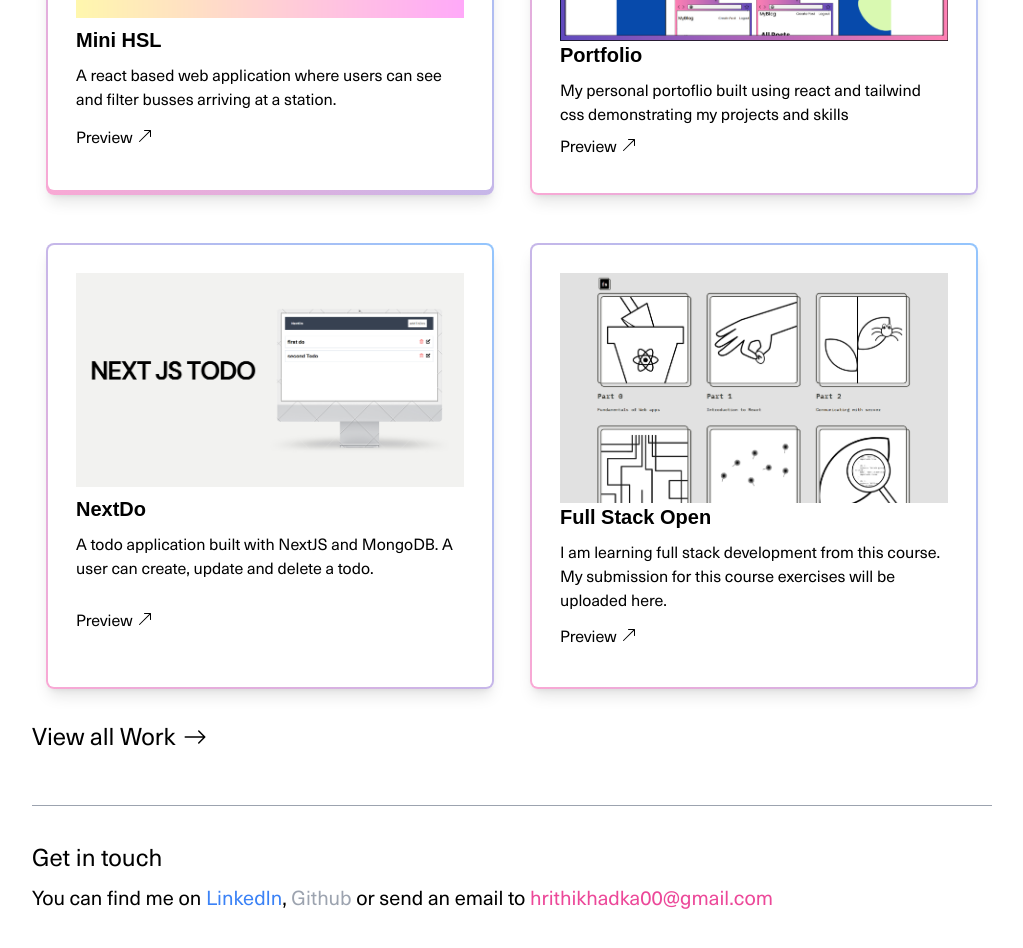
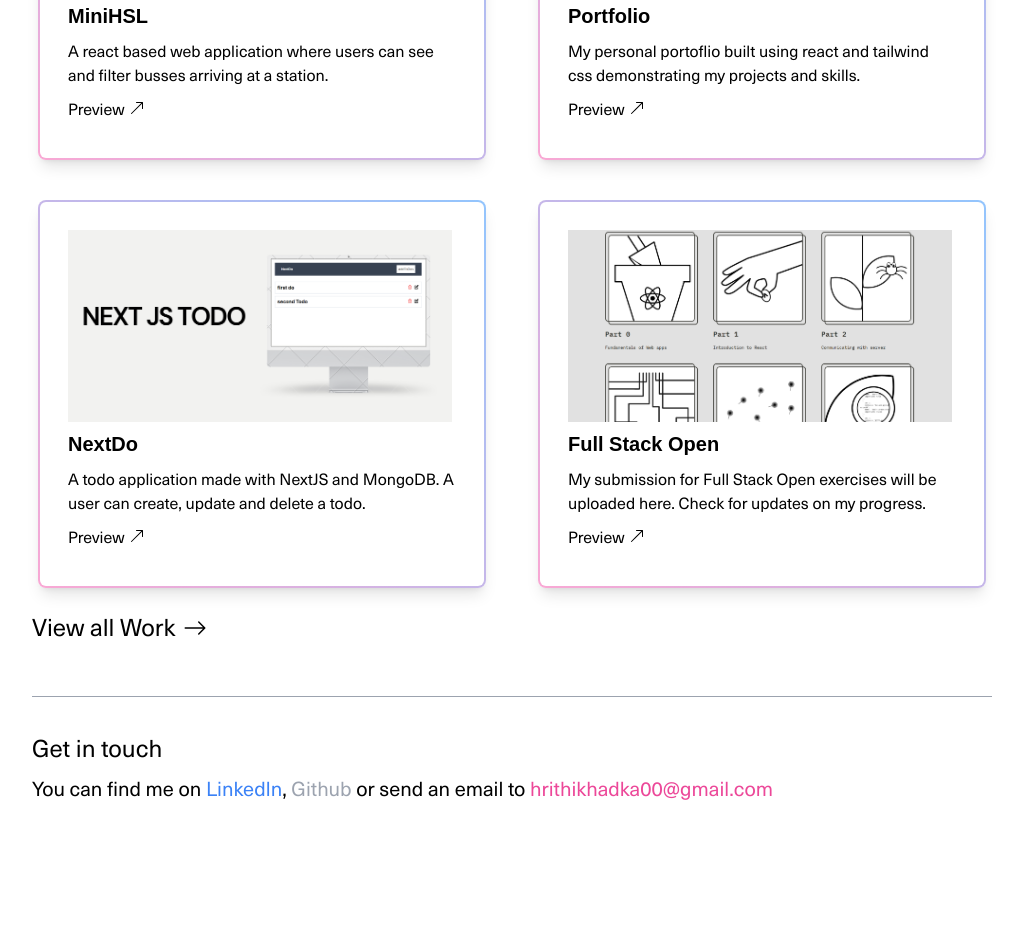
Before and after one commit to hrithikhadka/react-portfolio, a React (Vite) app: page / in a window 1280 px wide. Shown: the part 1360-2308 px from the top of the page, without its empty margins (128-1151 px from the left). After the commit the page ends 2238 px from the top, so only its background shows below. Built offline with nearby package versions, Linux system fonts and the light colour scheme; a web font is replaced by a local one.

Commit message:
feat: Use project data dynamically in SelectedProjects

```diff
--- a/src/components/SelectedProjects.jsx
+++ b/src/components/SelectedProjects.jsx
@@ -1,90 +1,47 @@
 import { BsArrowUpRight } from "react-icons/bs";
 import { BsArrowRight } from "react-icons/bs";
+import projects from "../projectData";
+
+const Project = ({ title, description, image, link }) => {
+  return (
+    <div className="flex flex-col h-full">
+      <div className="relative mx-auto max-w-md rounded-lg bg-gradient-to-tr from-pink-300 to-blue-300 p-0.5 shadow-lg">
+        <div className="bg-white p-7 rounded-md">
+          <img src={image} alt={title} className="w-96 h-48 object-cover" />
+
+          <h1 className="font-bold text-xl mb-2 mt-2">{title}</h1>
+          <p>{description}</p>
+          <div className="flex items-center gap-1 my-2.5 cursor-pointer">
+            <p>Preview</p>
+            <BsArrowUpRight />
+          </div>
+        </div>
+      </div>
+    </div>
+  );
+};
 
 const SelectedProjects = () => {
   return (
     <div>
       <h2 className="text-[24px] my-[20px]">Selected Work</h2>
       <figure>
-        <img src="/images/mernblog.PNG" />
+        <img src="/images/mernblog.PNG" alt="Project Preview" />
         <div className="flex items-center gap-1 mt-3">
           <h1 className="text-xl cursor-pointer">Blog Application</h1>
           <BsArrowUpRight className="cursor-pointer text-xl" />
         </div>
       </figure>
-      <div className="grid grid-cols-2 gap-2 mt-[3rem]">
-        <div className="relative mx-auto max-w-md rounded-lg bg-gradient-to-tr from-pink-300 to-blue-300 p-0.5 shadow-lg">
-          <div className="bg-white p-7 rounded-md">
-            <img src="/images/mini-hsl.PNG" />
-            <h1 className="font-bold text-xl mb-2 mt-2">Mini HSL</h1>
-            <p>
-              A react based web application where users can see and filter
-              busses arriving at a station.
-            </p>
-            <div className="flex items-center gap-1 my-3.5 cursor-pointer">
-              <p>Preview</p>
-              <BsArrowUpRight />
-            </div>
-          </div>
-        </div>
-        <div className="relative mx-auto max-w-md rounded-lg bg-gradient-to-tr from-pink-300 to-blue-300 p-0.5 shadow-lg">
-          <div className="bg-white p-7 rounded-md">
-            <img src="/images/hrithikhadka.PNG" />
 
-            <h1 className="font-bold text-xl mb-2">Portfolio</h1>
-            <p>
-              My personal portoflio built using react and tailwind css
-              demonstrating my projects and skills
-            </p>
-            <div className="flex items-center gap-1 my-2 cursor-pointer">
-              <p>Preview</p>
-              <BsArrowUpRight />
-            </div>
-          </div>
-        </div>
-      </div>{" "}
-      <div className="grid grid-cols-2 gap-2 mt-[3rem]">
-        <div className="relative mx-auto max-w-md rounded-lg bg-gradient-to-tr from-pink-300 to-blue-300 p-0.5 shadow-lg">
-          <div className="bg-white p-7 rounded-md">
-            <img src="/images/nextjstodo.png" />
+      <div className="grid grid-cols-2 gap-10 mt-[3rem]">
+        {projects.map((project, index) => (
+          <Project key={index} {...project} />
+        ))}
+      </div>
 
-            <h1 className="font-bold text-xl mb-2 mt-2">NextDo</h1>
-            <p>
-              A todo application built with NextJS and MongoDB. A user can
-              create, update and delete a todo.
-            </p>
-            <div className="flex items-center gap-1 my-7 cursor-pointer">
-              <p>Preview</p>
-              <BsArrowUpRight />
-            </div>
-          </div>
-        </div>
-        <div className="relative mx-auto max-w-md rounded-lg bg-gradient-to-tr from-pink-300 to-blue-300 p-0.5 shadow-lg">
-          <div className="bg-white p-7 rounded-md">
-            <img src="/images/fullstackopen.PNG" />
-
-            <h1 className="font-bold text-xl mb-2">Full Stack Open</h1>
-            <p>
-              I am learning full stack development from this course. My
-              submission for this course exercises will be uploaded here.
-            </p>
-            <div className="flex items-center gap-1 my-3 cursor-pointer">
-              <p>Preview</p>
-              <BsArrowUpRight />
-            </div>
-          </div>
-        </div>
-        <div className="flex items-center">
-          <a
-            href="https://github.com/hrithikhadka?tab=repositories"
-            target="_blank"
-            rel="noreferrer"
-            className="text-[24px] my-[20px] cursor-pointer"
-          >
-            View all Work
-          </a>
-          <BsArrowRight className="text-2xl mt-1 ml-2 cursor-pointer" />
-        </div>
+      <div className="flex items-center">
+        <h2 className="text-[24px] my-[20px]">View all Work</h2>
+        <BsArrowRight className="text-2xl mt-1 ml-2" />
       </div>
     </div>
   );
```
